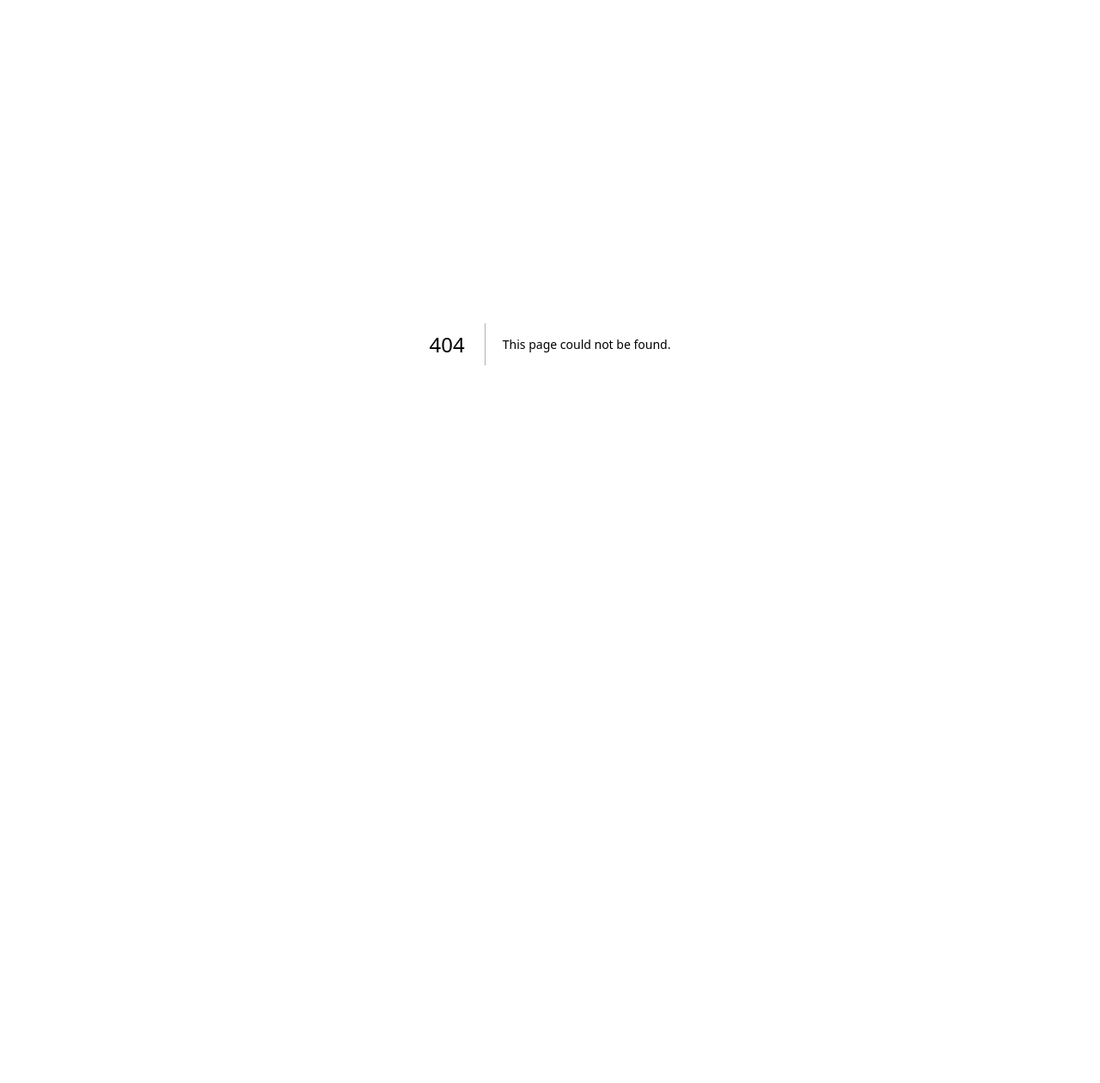
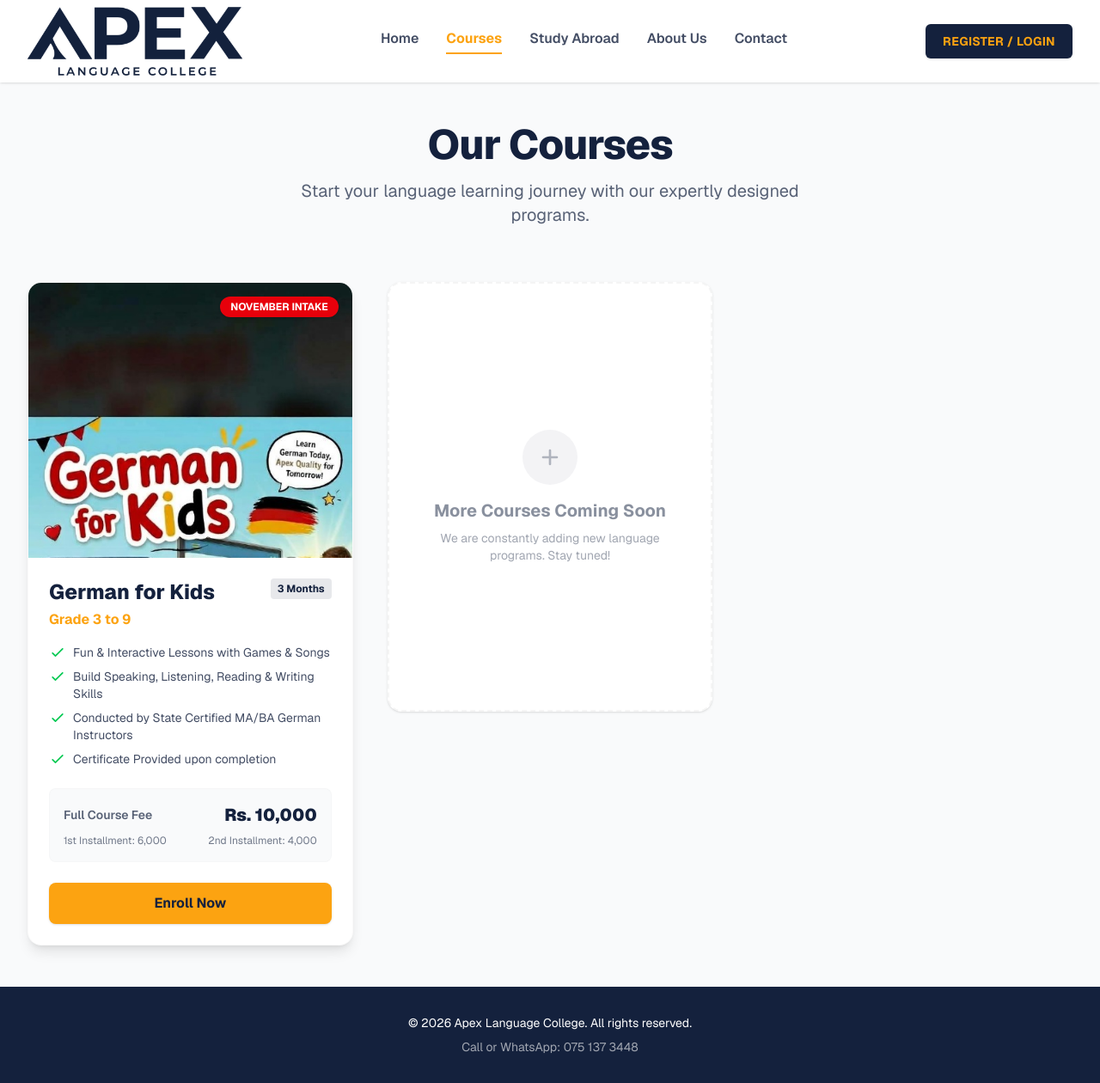
Before and after one commit to hasith360/LMS, a Next.js app: page /courses in a window 1280 px wide. Before the commit this address had no page. Shown: the whole page at 86% size. Before the commit the page ends 800 px from the top, so only its background shows below. Built offline with nearby package versions, Linux system fonts and the light colour scheme.

Commit message:
feat: add courses page and 'German for Kids' course

```diff
--- /dev/null
+++ b/src/app/courses/page.tsx
@@ -0,0 +1,120 @@
+import Link from 'next/link';
+
+export default function CoursesPage() {
+  return (
+    <div className="min-h-screen bg-gray-50 flex flex-col">
+      {/* Navbar */}
+      <header className="bg-white text-blue shadow-sm sticky top-0 z-50">
+        <div className="max-w-7xl mx-auto px-4 sm:px-6 lg:px-8">
+          <div className="flex justify-between h-20 sm:h-24 items-center gap-2">
+            <div className="flex-shrink-0 flex items-center">
+              <Link href="/">
+                <img src="/logo-full.png" alt="Apex Language College" className="h-10 sm:h-16 lg:h-20 object-contain" />
+              </Link>
+            </div>
+            <nav className="hidden lg:flex space-x-8">
+              <Link href="/" className="text-blue/80 hover:text-gold font-semibold transition-colors">Home</Link>
+              <Link href="/courses" className="text-gold font-bold transition-colors border-b-2 border-gold pb-1">Courses</Link>
+              <Link href="/#study-abroad" className="text-blue/80 hover:text-gold font-semibold transition-colors">Study Abroad</Link>
+              <Link href="/#about" className="text-blue/80 hover:text-gold font-semibold transition-colors">About Us</Link>
+              <Link href="/#contact" className="text-blue/80 hover:text-gold font-semibold transition-colors">Contact</Link>
+            </nav>
+            <div className="flex items-center">
+              <Link href="/signup" className="bg-blue text-gold hover:bg-blue/90 px-3 py-2 sm:px-5 sm:py-2.5 rounded-md text-xs sm:text-sm font-bold transition-colors shadow-sm uppercase tracking-wide whitespace-nowrap">
+                Register / Login
+              </Link>
+            </div>
+          </div>
+        </div>
+      </header>
+
+      {/* Main Content */}
+      <main className="flex-grow py-12">
+        <div className="max-w-7xl mx-auto px-4 sm:px-6 lg:px-8">
+          <div className="text-center mb-16">
+            <h1 className="text-4xl font-extrabold text-blue tracking-tight sm:text-5xl">
+              Our Courses
+            </h1>
+            <p className="mt-4 text-xl text-blue/70 max-w-2xl mx-auto">
+              Start your language learning journey with our expertly designed programs.
+            </p>
+          </div>
+
+          <div className="grid grid-cols-1 md:grid-cols-2 lg:grid-cols-3 gap-10">
+            {/* Course Card 1 */}
+            <div className="bg-white rounded-2xl shadow-lg overflow-hidden border border-gray/20 hover:shadow-xl transition-shadow flex flex-col">
+              <div className="relative h-64 sm:h-80 w-full bg-gray-100">
+                <img src="/images/german-for-kids.jpg" alt="German for Kids" className="w-full h-full object-cover object-top" />
+                <div className="absolute top-4 right-4 bg-red-600 text-white text-xs font-bold px-3 py-1 rounded-full shadow">
+                  NOVEMBER INTAKE
+                </div>
+              </div>
+
+              <div className="p-6 flex flex-col flex-grow">
+                <div className="flex justify-between items-start mb-4">
+                  <div>
+                    <h2 className="text-2xl font-extrabold text-blue">German for Kids</h2>
+                    <p className="text-gold font-bold mt-1">Grade 3 to 9</p>
+                  </div>
+                  <span className="bg-blue/10 text-blue text-xs font-bold px-2 py-1 rounded">3 Months</span>
+                </div>
+
+                <ul className="space-y-2 mb-6 flex-grow">
+                  <li className="flex items-start text-sm text-blue/80">
+                    <svg className="h-5 w-5 text-green-500 mr-2 shrink-0" fill="none" viewBox="0 0 24 24" stroke="currentColor"><path strokeLinecap="round" strokeLinejoin="round" strokeWidth={2} d="M5 13l4 4L19 7" /></svg>
+                    Fun & Interactive Lessons with Games & Songs
+                  </li>
+                  <li className="flex items-start text-sm text-blue/80">
+                    <svg className="h-5 w-5 text-green-500 mr-2 shrink-0" fill="none" viewBox="0 0 24 24" stroke="currentColor"><path strokeLinecap="round" strokeLinejoin="round" strokeWidth={2} d="M5 13l4 4L19 7" /></svg>
+                    Build Speaking, Listening, Reading & Writing Skills
+                  </li>
+                  <li className="flex items-start text-sm text-blue/80">
+                    <svg className="h-5 w-5 text-green-500 mr-2 shrink-0" fill="none" viewBox="0 0 24 24" stroke="currentColor"><path strokeLinecap="round" strokeLinejoin="round" strokeWidth={2} d="M5 13l4 4L19 7" /></svg>
+                    Conducted by State Certified MA/BA German Instructors
+                  </li>
+                  <li className="flex items-start text-sm text-blue/80">
+                    <svg className="h-5 w-5 text-green-500 mr-2 shrink-0" fill="none" viewBox="0 0 24 24" stroke="currentColor"><path strokeLinecap="round" strokeLinejoin="round" strokeWidth={2} d="M5 13l4 4L19 7" /></svg>
+                    Certificate Provided upon completion
+                  </li>
+                </ul>
+
+                <div className="bg-gray-50 rounded-lg p-4 mb-6 border border-gray/20">
+                  <div className="flex justify-between items-center mb-2">
+                    <span className="text-sm font-semibold text-blue/70">Full Course Fee</span>
+                    <span className="text-xl font-black text-blue">Rs. 10,000</span>
+                  </div>
+                  <div className="text-xs text-blue/60 flex justify-between">
+                    <span>1st Installment: 6,000</span>
+                    <span>2nd Installment: 4,000</span>
+                  </div>
+                </div>
+
+                <Link href="/signup" className="w-full block text-center bg-gold text-blue hover:bg-yellow-500 font-bold py-3 rounded-lg transition-colors shadow">
+                  Enroll Now
+                </Link>
+              </div>
+            </div>
+
+            {/* Placeholder for future courses */}
+            <div className="bg-white rounded-2xl shadow-sm border-2 border-dashed border-gray/40 flex flex-col items-center justify-center p-8 text-center h-[500px]">
+              <div className="w-16 h-16 bg-blue/5 rounded-full flex items-center justify-center mb-4">
+                <svg className="w-8 h-8 text-blue/30" fill="none" viewBox="0 0 24 24" stroke="currentColor">
+                  <path strokeLinecap="round" strokeLinejoin="round" strokeWidth={2} d="M12 6v6m0 0v6m0-6h6m-6 0H6" />
+                </svg>
+              </div>
+              <h3 className="text-xl font-bold text-blue/50 mb-2">More Courses Coming Soon</h3>
+              <p className="text-sm text-blue/40">We are constantly adding new language programs. Stay tuned!</p>
+            </div>
+
+          </div>
+        </div>
+      </main>
+
+      {/* Simple Footer */}
+      <footer className="bg-blue text-white py-8 text-center text-sm mt-auto">
+        <p>&copy; 2026 Apex Language College. All rights reserved.</p>
+        <p className="mt-2 text-white/60">Call or WhatsApp: 075 137 3448</p>
+      </footer>
+    </div>
+  );
+}
```
Also changed, not shown: public/images/german-for-kids.jpg (added).
